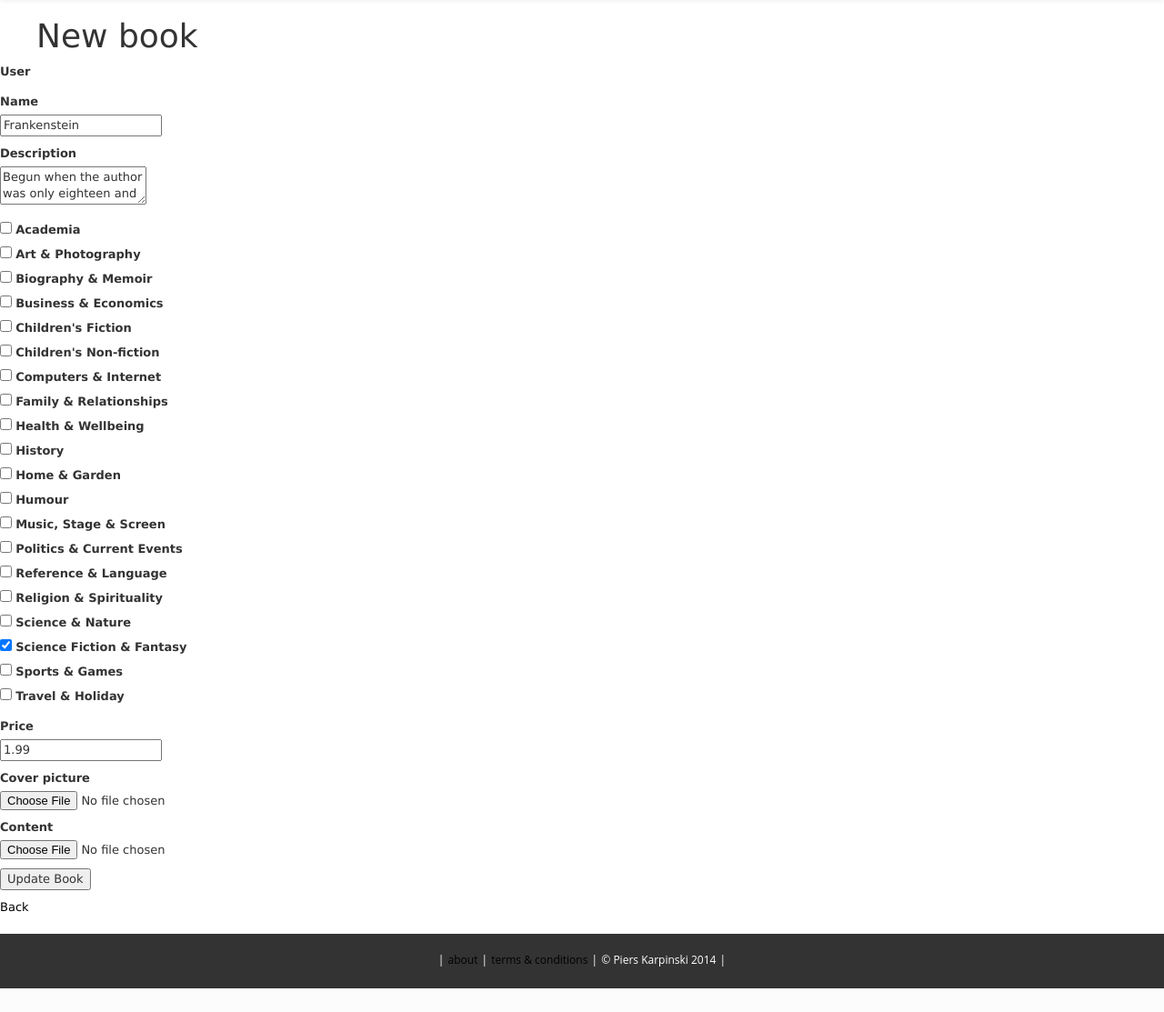
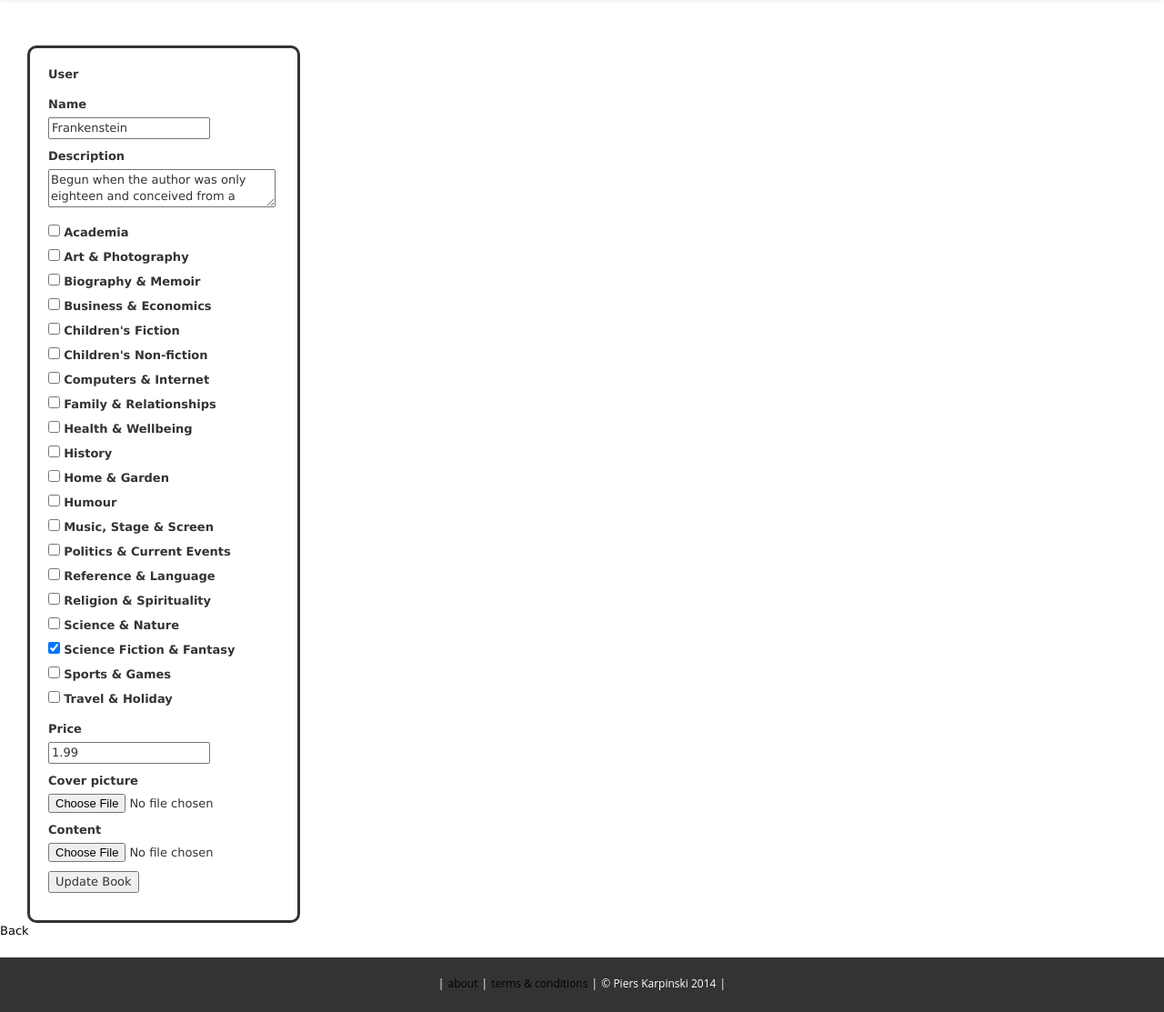
Before and after one commit to PiersKarpinski/project_3_booksubz, a Rails app: template app/views/books/new.html.erb in a window 1280 px wide. Shown: the part 104-1217 px from the top of the page at 91% size. Before the commit the page ends 1191 px from the top, so only its background shows below. Run offline with Rails 7, Linux system fonts and the light colour scheme; the template is opened without the code that fills it, so the values that code supplies are empty; data comes from the database, SQL or seed files in the repository; style sheets or scripts are compiled from the project's sources; parts of the project's set-up code (start-up, migrations or seed data) failed here and were passed over; some libraries are stand-ins or nearby versions.

Commit message:
pages styled

```diff
--- a/app/assets/stylesheets/scaffolds.css.scss
+++ b/app/assets/stylesheets/scaffolds.css.scss
@@ -279,3 +279,17 @@
 .footer_pages {
   padding: 50px;
 }
+
+.input_pages {
+  padding: 20px;
+  border: 3px solid #333333;
+  border-radius: 10px;
+  width: 300px;
+  height: auto;
+  margin-top: 50px;
+  margin-left: 30px;
+}
+
+#book_description {
+  width: 250px;
+}
--- a/app/views/books/_form.html.erb
+++ b/app/views/books/_form.html.erb
@@ -1,3 +1,6 @@
+<div class="input_pages">
+
+
 <%= form_for(@book) do |f| %>
   <% if @book.errors.any? %>
     <div id="error_explanation">
@@ -19,7 +22,7 @@
     <%= f.label :name %><br />
     <%= f.text_field :name %>
   </div>
-  <div class="field">
+  <div class="field text_area">
     <%= f.label :description %><br />
     <%= f.text_area :description %>
   </div>
@@ -46,3 +49,5 @@
     <%= f.submit %>
   </div>
 <% end %>
+
+</div>
--- a/app/views/books/edit.html.erb
+++ b/app/views/books/edit.html.erb
@@ -1,4 +1,3 @@
-<h1>Editing book</h1>
 
 <%= render 'form' %>
 
--- a/app/views/books/new.html.erb
+++ b/app/views/books/new.html.erb
@@ -1,4 +1,3 @@
-<h1>New book</h1>
 
 <%= render 'form' %>
 
--- a/app/views/devise/registrations/edit.html.erb
+++ b/app/views/devise/registrations/edit.html.erb
@@ -1,3 +1,6 @@
+<div class="input_pages">
+
+
   <h2>Edit <%= resource_name.to_s.humanize %></h2>
 
   <%= form_for(resource, as: resource_name, url: registration_path(resource_name), html: { method: :put }) do |f| %>
@@ -27,3 +30,5 @@
   <p>Unhappy? <%= button_to "Cancel my account", registration_path(resource_name), data: { confirm: "Are you sure?" }, method: :delete %></p>
 
   <%= link_to "Back", :back %>
+
+</div>
--- a/app/views/devise/registrations/new.html.erb
+++ b/app/views/devise/registrations/new.html.erb
@@ -1,3 +1,5 @@
+
+<div class="input_pages">
   <h2>Sign up</h2>
 
   <%= form_for(resource, as: resource_name, url: registration_path(resource_name)) do |f| %>
@@ -26,3 +28,4 @@
   <% end %>
 
   <%= render "devise/shared/links" %>
+</div>
--- a/app/views/devise/sessions/new.html.erb
+++ b/app/views/devise/sessions/new.html.erb
@@ -1,3 +1,4 @@
+<div class="input_pages">
   <h2>Log in</h2>
 
   <%= form_for(resource, as: resource_name, url: session_path(resource_name)) do |f| %>
@@ -15,3 +16,5 @@
   <% end %>
 
   <%= render "devise/shared/links" %>
+
+</div>
```
Lines whose indentation alone changed are shown as unchanged.
